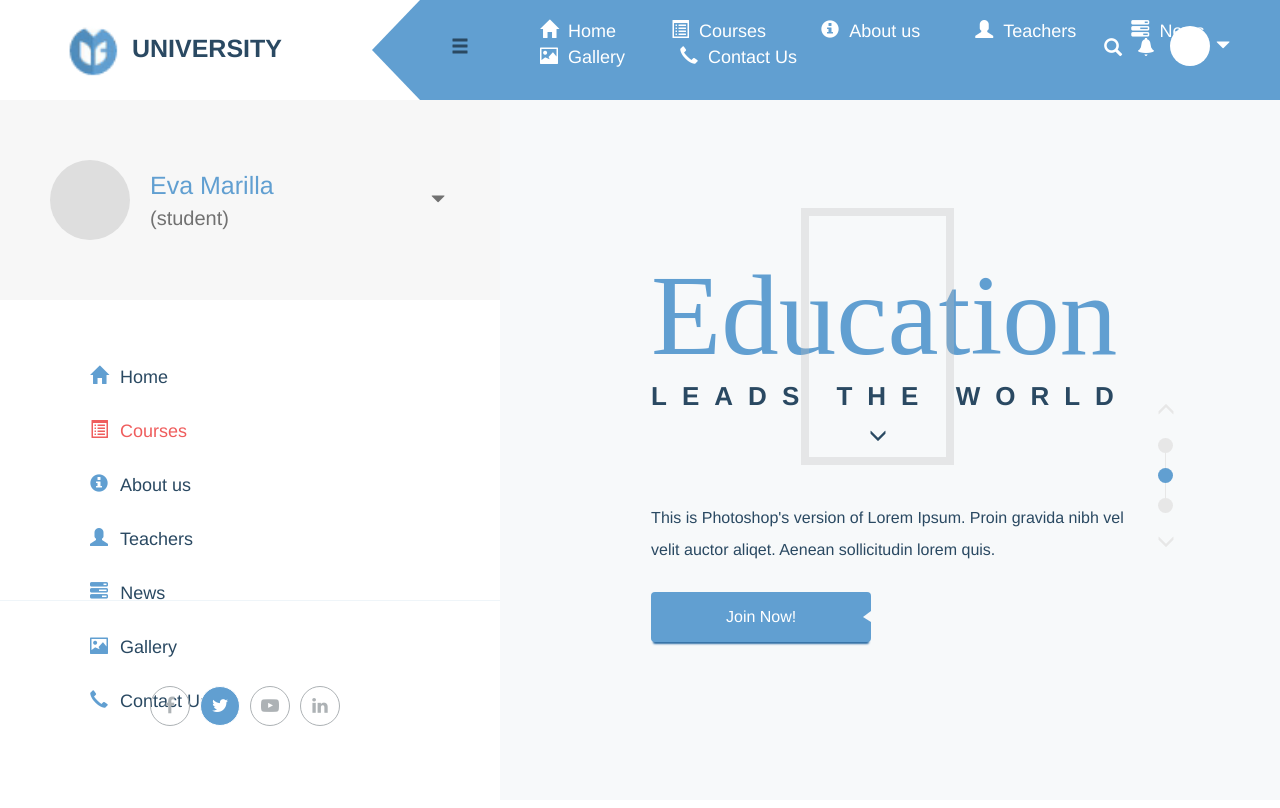
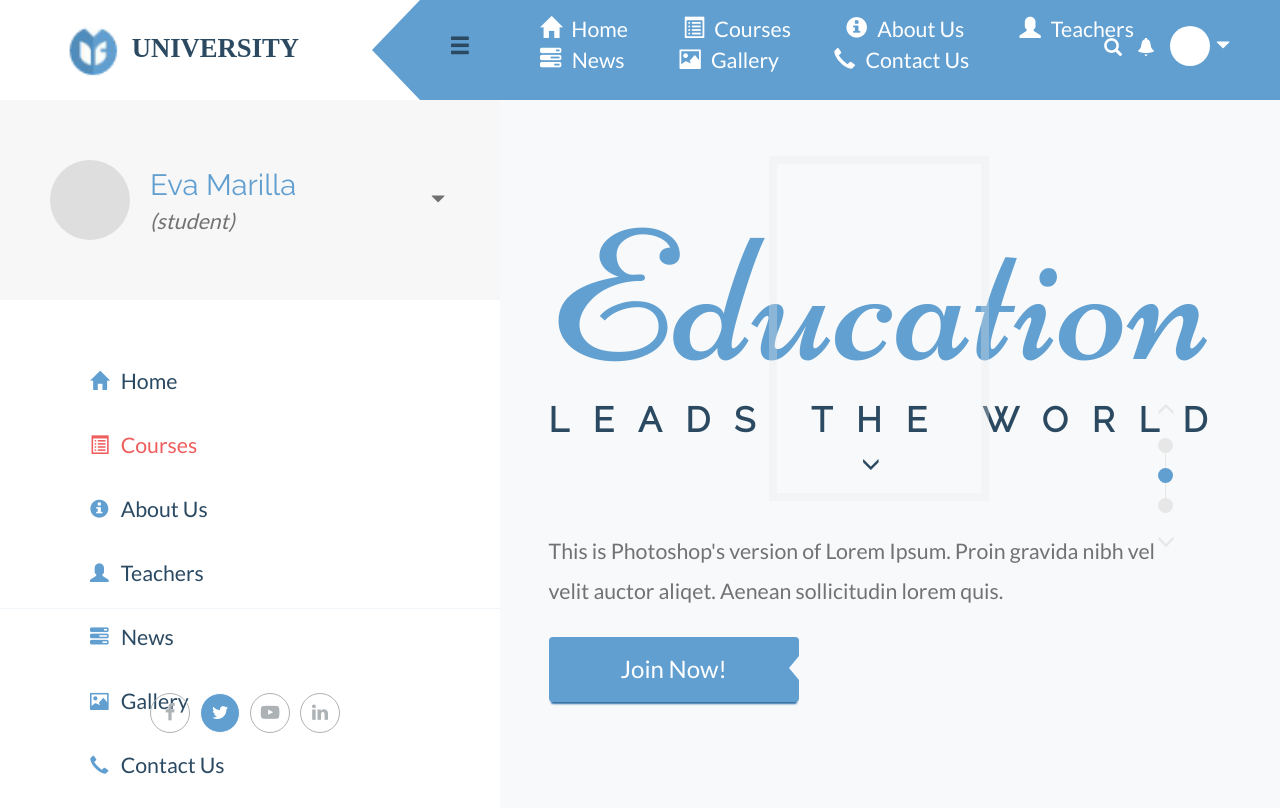
Before and after one commit to MaryanaKorzhan/Education, a plain HTML site: page index.html in a window 1280 px wide. Drawn offline with nearby package versions, Linux system fonts and the light colour scheme; a web font is replaced by a local one.

Commit message:
correect font,color,style and size

```diff
--- a/index.html
+++ b/index.html
@@ -3,6 +3,7 @@
 <link rel="stylesheet" href="https://maxcdn.bootstrapcdn.com/font-awesome/4.5.0/css/font-awesome.min.css">
 <link rel="stylesheet" href="https://maxcdn.bootstrapcdn.com/bootstrap/3.3.7/css/bootstrap.min.css" integrity="sha384-BVYiiSIFeK1dGmJRAkycuHAHRg32OmUcww7on3RYdg4Va+PmSTsz/K68vbdEjh4u" crossorigin="anonymous">
 <link rel="stylesheet" type="text/css" href="main.css">
+<link href="https://fonts.googleapis.com/css?family=Lato|Lusitana|Niconne|Raleway" rel="stylesheet">
 <head>
 	<title></title>
 </head>
@@ -21,7 +22,7 @@
 				<ul>
 					<li class="distants-column hover-red"><span class="margine-right_line glyphicon glyphicon-home" aria-hidden="true"></span>Home</li>
 					<li class="distants-column hover-red"><span class="margine-right_line glyphicon glyphicon-list-alt" aria-hidden="true"></span>Courses</li>
-					<li class="distants-column hover-red"><span class="margine-right_line glyphicon glyphicon-info-sign" aria-hidden="true"></span>About us</li>
+					<li class="distants-column hover-red"><span class="margine-right_line glyphicon glyphicon-info-sign" aria-hidden="true"></span>About Us</li>
 					<li class="distants-column hover-red"><span class="margine-right_line glyphicon glyphicon-user" aria-hidden="true"></span>Teachers</li>
 					<li class="distants-column hover-red"><span class="margine-right_line glyphicon glyphicon-tasks" aria-hidden="true"></span>News</li>
 					<li class="distants-column hover-red"><span class="margine-right_line glyphicon glyphicon-picture" aria-hidden="true"></span>Gallery</li>
@@ -53,7 +54,7 @@
 				<ul class="content-menu-left">
 					<li class="li-style hover-red"><span class="hover-red menu-left-style glyphicon glyphicon-home" aria-hidden="true"></span>Home</li>
 					<li class="li-style  red"><span class="margine menu-left-style red glyphicon glyphicon-list-alt" aria-hidden="true"></span>Courses</li>
-					<li class="li-style  hover-red"><span class="hover-red menu-left-style glyphicon glyphicon-info-sign" aria-hidden="true"></span>About us</li>
+					<li class="li-style  hover-red"><span class="hover-red menu-left-style glyphicon glyphicon-info-sign" aria-hidden="true"></span>About Us</li>
 					<li class="li-style  hover-red"><span class="hover-red menu-left-style glyphicon glyphicon-user" aria-hidden="true"></span>Teachers</li>
 					<li class="li-style  hover-red"><span class="hover-red menu-left-style glyphicon glyphicon-tasks" aria-hidden="true"></span>News</li>
 					<li class="li-style  hover-red"><span class="hover-red menu-left-style glyphicon glyphicon-picture" aria-hidden="true"></span>Gallery</li>
--- a/main.css
+++ b/main.css
@@ -32,9 +32,10 @@ float: none;
     width: 500px;
     position: relative;
     vertical-align: middle;
-font-size: 25px;
-color: #2a4962;
-font-weight: 600;
+    font-size: 20pt;
+    color: #2b4a62;
+    font-weight: bold;
+    font-family: 'Lusitana', serif;
 }
 .color-menu_container{
 background: #619fd1;
@@ -60,7 +61,7 @@ text-align: center;
 }
 .icon-size{
 font-weight: normal;
-font-size: large;
+font-size: 16pt;
 margin-bottom: 10px;
 }
 .container-menu{
@@ -86,6 +87,8 @@ display: inline-block;
 li{
 display: inline-block;
 color: white;
+    font-family: 'Lato', sans-serif;
+    font-size: 16pt;
 }
 .distants-column{
   padding-right: 50px;
@@ -134,11 +137,15 @@ color:#d82c0c !important;
 }
 .name{
 color: #619fd1;
-font-size: 25px;
+    font-size: 22pt;
+    font-family: 'Raleway', sans-serif;
+    font-style: Semi-Bold;
 }
 .status{
-color: #717171;
-font-size: 20px;
+color: #727272;
+font-size: 16pt;
+font-family: 'Lato', sans-serif;
+font-style: italic;
 }
 .about{
 display: inline-block;
@@ -171,6 +178,8 @@ display: block;
 padding-right: 15px;
 color: #2a4962;;
 line-height: 3;
+font-family: 'Lato', sans-serif;
+font-size: 16pt;
 }
 .margine-right_line{
 margin-right: 10px;
@@ -184,6 +193,7 @@ color:#ef5d5d !important;
 .menu-left-style{
 color: #619fd1;
 margin-right: 12px;
+    font-size: 14pt;
 }
 .social{
 margin-left: auto;
@@ -212,6 +222,7 @@ height: 40px;
 display: flex;
 justify-content: center;
 align-items: center;
+    font-size: 14pt;
 }
 .properties:hover{
 color: #ffffff;
@@ -246,32 +257,31 @@ position: relative;
 }
 .square{
     border: solid 8px;
-border-color: #bbb8b8;
+    border-color: #e8e8e8;
     position: absolute;
-width: 153px;
-height: 257px;
+    width: 220px;
+    height: 345px;
     opacity: 0.3;
     top: -50px;
-left: 150px;
+    left: 220px;
 }
 .choise{
 background: none;
     border: none;
-background: none;
-border: none;
-margin-left: 206px;
-font-size: 18px;
-color: #2a4962;
+    margin-left: 301px;
+    font-size: 14pt;
+    color: #2b4a62;
 }
 .button-type{
     background: #619fd1;
     box-shadow: 0 4px 2px -2px #2e6da4;
     position: relative;
     border: none;
-width: 220px;
-height: 50px;
-font-size: 16px;
+    width: 250px;
+    height: 65px;
+    font-size: 18pt;
     margin-top: 20px;
+    font-family: 'Lato', sans-serif;
 }
 .center-text{
 /*position: absolute; */
@@ -282,18 +292,19 @@ text-align: left;
 /* left: 397px; */
 }
 .tittle{
-color: #619fd1;
+    color: #62a0d1;
     text-align: left;
-font-size: 115px;
-font-family: initial;
+    font-size: 140pt;
     line-height: 1;
+    font-family: 'Niconne', cursive;
 }
 .decoration{
     font-weight: bold;
-letter-spacing: 15px;
-font-size: 26px;
+    letter-spacing: 24px;
+    font-size: 26pt;
     line-height: 1;
-color:#2a4962;
+    color: #2b4a62;
+    font-family: 'Raleway', sans-serif;
 }
 .container-center{
     margin-left: auto;
@@ -307,9 +318,9 @@ color:#2a4962;
 background: #619fd1;
 width: 0;
 height: 0;
-border-right: 8px solid #f7f9fa;
-border-top: 6px solid transparent;
-border-bottom: 5px solid transparent;
+    border-right: 10px solid #f7f9fa;
+    border-top: 12px solid transparent;
+    border-bottom: 12px solid transparent;
     position: absolute;
     right: 0;
     top: 19px;
@@ -320,10 +331,11 @@ background: none !important;
 
 }
 .align-left{
-font-size: 16px;
     margin-top: 50px;
     display: block;
-color: #2a4962;
+    color: #727272;
+    font-family: 'Lato', sans-serif;
+    font-size: 16pt;
 }
 #roll{
 position: fixed;
```
Lines whose indentation alone changed are shown as unchanged.
